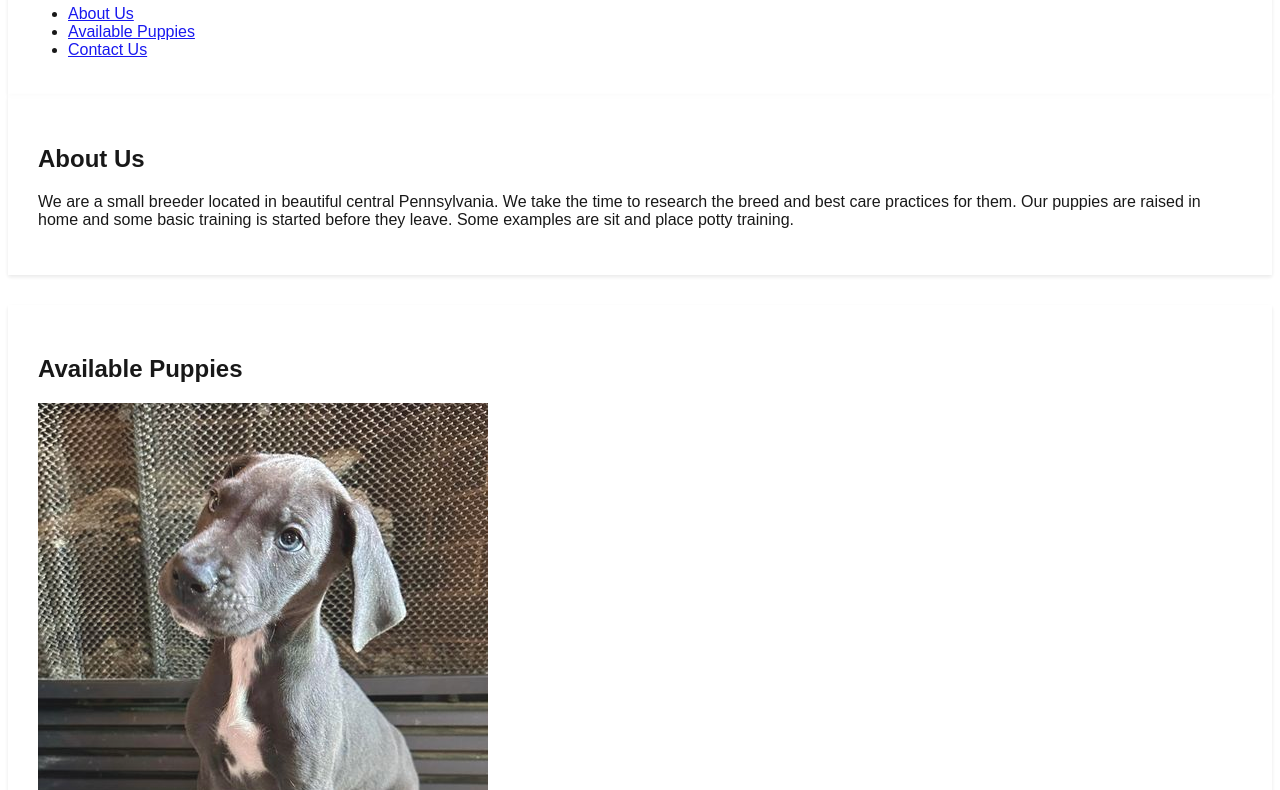
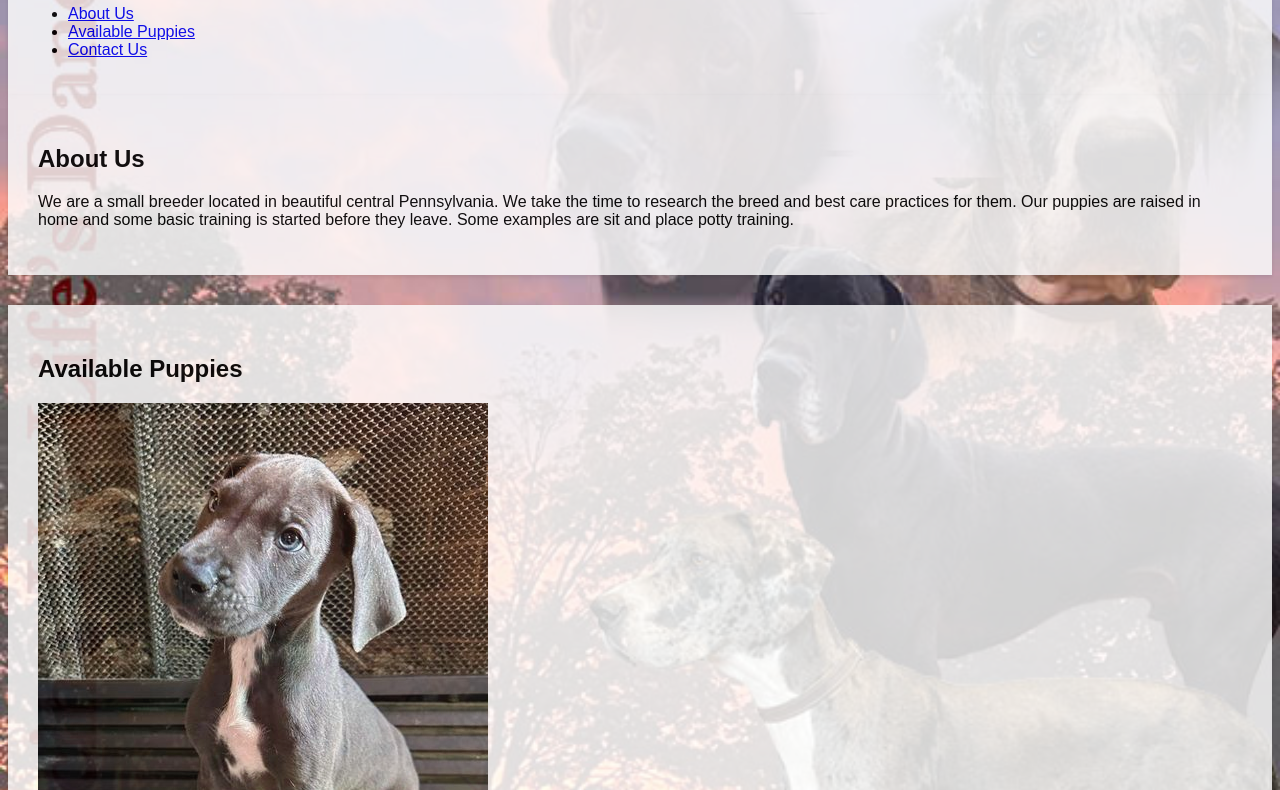
Before and after one commit to SpicingUpLifesDanes/spicinguplifesdanes.github.io, a plain HTML site: page SpicingUpLifeDanes.html in a window 1280 px wide. Shown: the part 109-899 px from the top of the page. Drawn offline with Linux system fonts and the light colour scheme.

Commit message:
Update SpicingUpLifeDanes.html

```diff
--- a/SpicingUpLifeDanes.html
+++ b/SpicingUpLifeDanes.html
@@ -7,7 +7,7 @@
     <style>
         body {
             font-family: Arial, sans-serif;
-            background-image: url('background.jpg'); /* Replace 'background.jpg' with the path to your image */
+            background-image: url('NadyRockey.jpg'); /* Replace 'background.jpg' with the path to your image */
             background-size: cover;
             background-position: center;
             background-attachment: fixed; /* Ensures the background image stays fixed while scrolling */
```
